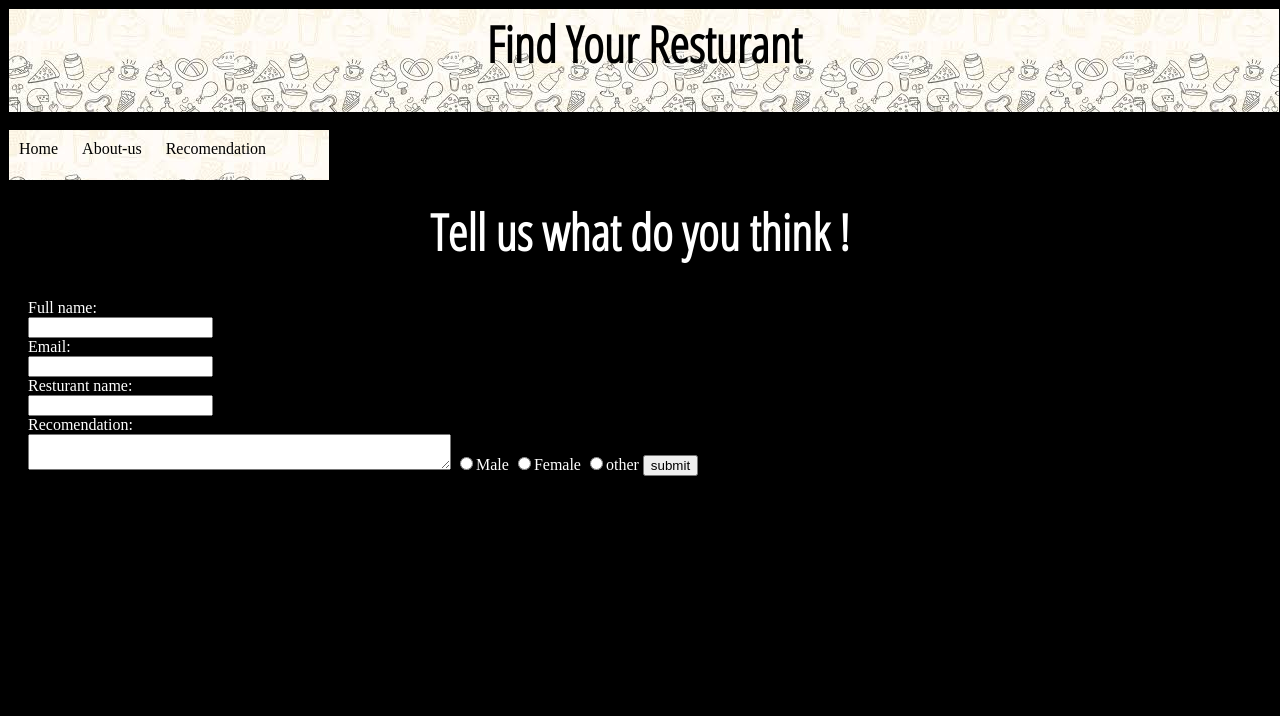
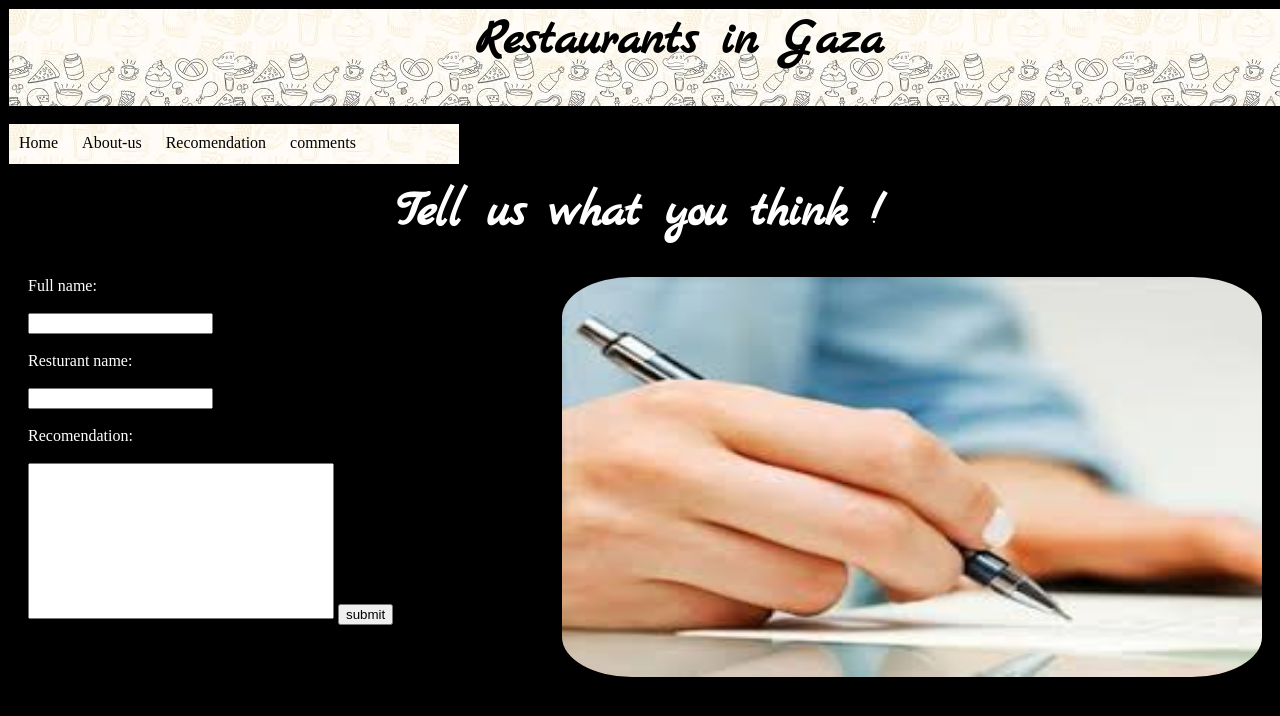
Before and after one commit to Khaledzaq/restaurant-project, a Flask app: page /recomendation in a window 1280 px wide; the page is wider, and only the part inside the window is pictured. Shown: the top 716 px of that part. Run offline with Flask 2, Linux system fonts and the light colour scheme.

Commit message:
changing the theme

```diff
--- a/app.py
+++ b/app.py
@@ -1,12 +1,16 @@
 from flask import Flask, render_template , request
 import random
-#import dataset
-#db = dataset.connect('postgres://yowahpfaxtsjoc:89e78de430594fa7bffec234ce5bc8ac9193cef0a864378fd900ddd573d65651@ec2-23-23-244-83.compute-1.amazonaws.com:5432/dbn2rcviq5s3i4')
-#info_table = db["restaurant_rate"]
+import dataset
+
+app = Flask(__name__)
+
+
+db = dataset.connect('postgres://yowahpfaxtsjoc:89e78de430594fa7bffec234ce5bc8ac9193cef0a864378fd900ddd573d65651@ec2-23-23-244-83.compute-1.amazonaws.com:5432/dbn2rcviq5s3i4')
+info_table = db["restaurant_rate"]
 
 
 
-app = Flask(__name__)
+
 
 @app.route("/")
 def homepage():
@@ -35,25 +39,27 @@ def westpage():
 @app.route("/recomendation")
 def recomendation():
 	return render_template("recomendation.html")
+	rec = info_table.find()
+	#return info_table.find_one(firname="khaled")
+	return render_template("veiwtheuser.html" , users= list(rec))
 
 
-@app.route("/viewtheuser", methods= ["POST"])
+
+@app.route("/veiwtheuser" , methods= ["POST"])
 def hello():
+
+#, methods= ["POST"]
 	user_fullname = request.form["fullname"]
-	user_email = request.form["email"]
 	user_restaurantname = request.form["restaurantname"]
 	user_recomindation = request.form["recomindation"]
-	info_table.insert(dict(fullname= user_fullname, useremail=user_email, restaurantname=user_restaurantname, userrecomindation=user_recomindation))
-	rec = table.find()
-	#return info_table.find_one(firname="khaled")
+	info_table.insert(dict(fullname= user_fullname , restaurantname=user_restaurantname, userrecomindation=user_recomindation))
 
-	return render_template("veiwtheuser.html" , users= list(rec))
+	fullname= user_fullname,
+	restaurantname=user_restaurantname,
+	userrecomindation=user_recomindation
 
-# fullname= user_fullname,
-# 		useremail=user_email,
-# 		restaurantname=user_restaurantname,
-# 		userrecomindation=user_recomindation
-# 		)
+	rec = info_table.find()
+	return render_template("veiwtheuser.html", users= list(rec))
 
 if (__name__)==("__main__") :
 	app.run()
--- a/static/stylesheets/aboutusstyle.css
+++ b/static/stylesheets/aboutusstyle.css
@@ -1,9 +1,11 @@
+
 .bordar{
 	margin:30px;
 	display:block;
 }
 
 .bordar img {
+	margin: 10px;
 	display: inline-block;
 	border-radius:50%;
 	height:300px;
--- a/static/stylesheets/style.css
+++ b/static/stylesheets/style.css
@@ -3,19 +3,30 @@ body{
 	background-color:black;
 }
 .white{
-	font-family: 'Open Sans Condensed', sans-serif;
 	color:white;
+
 }
 
-a {
+a{
 	text-decoration:none;
 	color:black;
 }
 
 
+.yellow{
+	color:yellow;
+}
+
+
+.font{
+	font-family:'Marck Script';
+}
+
+
 h1 {
-	font-size: 50px;
-	font-family: 'Open Sans Condensed', sans-serif;
+	color: black;
+	font-size:50px;
+	font-family:'Marck Script';
 	margin-top:1px;
 	text-align: center;
    }
@@ -23,8 +34,8 @@ h1 {
 .nav_bar {
 	background-image:url("../images/image3.jpeg");
 	padding:0px;
-	width :320px;
-	height:50px;
+	width :450px;
+	height:40px;
 	border:solid black 1px;
 	display:inline-block;
 
@@ -35,35 +46,76 @@ h1 {
 	display:inline-block;
 }
 
-li:hover {
 
+li:hover{
 	background-color:gray;
 }
 
 li {
-	color: white;
+	color:white;
 	padding:10px
 }
 
 .header-style{
 	background-image:url("../images/image3.jpeg");
-	width :1270px;
+	width :1340px;
 	height:150;
 	border:solid black 1px;
 }
+
 form{
 	color:white;
     margin:20px;}
 
 
 h2{ font-size:30px;
-	color:gray;
+	color:white;
 	margin:10px;
     margin-top:10px; }
 
 .gazaimg{
 	float:right;
-    margin:15px;}
+    margin:10px;}
 
 
-.diri{width:200px;}
+.diri{
+
+	width:200px;
+    margin-top:-10px;}
+
+
+h4{
+   margin:10px;
+   color:lightblue;
+   }
+
+h5{color:lightblue;
+  font-size:15px;
+  margin:15;
+  margin-top:0px;
+}
+
+.center{
+	background: #756e6e;
+	border: solid white;
+	padding: 20px;
+	float: center;
+	margin-left: 400px;
+	margin-right: 400px;
+	margin-top: 40px;
+}
+
+textarea{
+	resize: none;
+	width: 300px;
+	height: 150px;
+}
+
+
+
+.gazaima{
+    border-radius: 10%;
+	float:right;
+    margin:10px;
+    margin-top: 0px;
+}
--- a/templates/east.html
+++ b/templates/east.html
@@ -6,8 +6,8 @@
 {%block body%}
 <h2>Resturants in West Gaza :-</h2>
 <ul>
-	<a href="https://www.facebook.com/LevelUpGaza/"><li>Level up </li></a>
-	<a href="https://www.facebook.com/CordobaGaza/"><li>Al-Jamala</li></a>
+	<a href="https://www.facebook.com/LevelUpGaza/" target="null"><li>Level up </li></a>
+	<a href="https://www.facebook.com/CordobaGaza/" target="null"><li>Al-Jamala</li></a>
 
 </ul>
 {%endblock%}
--- a/templates/layout.html
+++ b/templates/layout.html
@@ -5,6 +5,7 @@
 	<title>My resturant Website</title>
 	<link rel="stylesheet" type="text/css" href="../static/stylesheets/style.css">
 	<link href="https://fonts.googleapis.com/css?family=Open+Sans+Condensed:300" rel="stylesheet">
+	<link href="https://fonts.googleapis.com/css?family=Marck+Script" rel="stylesheet">
 	{%block head%}
 	{%endblock%}
 
@@ -13,9 +14,9 @@
 
 <body>
 
-<div class=header-style>
+<div class='header-style'>
 	<h1>
-		Find Your Resturant
+		Restaurants in Gaza
 	</h1>
 </div>
 
@@ -31,6 +32,10 @@
 		<li class = "inline" >
 			<a href="/recomendation">Recomendation </a>
 		</li>
+		<li class = "inline">
+			<a href="/veiwtheuser">comments</a>
+
+		</li>
 
 	</ul>
 
--- a/templates/recomendation.html
+++ b/templates/recomendation.html
@@ -4,22 +4,19 @@
 {%endblock%}
 
 {%block body%}
-<h1 class="white">Tell us what do you think !</h1>
+<h1 class="white">Tell us what you think !</h1>
+
+
+<img class = "gazaima" src="../static/images/index5.jpeg" width=700px , height=400px>
 
 <form action="{{ url_for('hello')}}" method="post">
-	Full name:<br>
-	<input type="text"  name="fullname"><br>
-	Email:<br>
-	<input type="text"  name="email"><br>
-	Resturant name:<br>
-	<input type="text" name="restaurantname"><br>
-	Recomendation: <br>
-	<textarea class="message" type="text" cols="50" name="recomindation"></textarea>
-
-	<input type="radio" name="gender" value="male">Male
-	<input type="radio" name="gender" value="female">Female
-	<input type="radio" name="gender" value="other">other
-	<a href="/viewtheuser"><input type="submit" value="submit"></a>
+	Full name:<br><br>
+	<input type="text"  name="fullname"><br><br>
+	Resturant name:<br><br>
+	<input type="text" name="restaurantname"><br><br>
+	Recomendation: <br><br>
+	<textarea class="message" type="text" cols="50" name="recomindation" ></textarea>
+	<input type="submit" value="submit">
 
 </form>
 
--- a/templates/south.html
+++ b/templates/south.html
@@ -7,8 +7,8 @@
 
 <h2> Resturants in South Gaza :-</h2>
 <ul>
-	<a href="https://www.facebook.com/LevelUpGaza/"><li>AL-Roots</li></a>
-	<a href="https://www.facebook.com/CordobaGaza/"><li>Light House</li></a>
+	<a href="https://www.facebook.com/LevelUpGaza/" target = "null"><li>AL-Roots</li></a>
+	<a href="https://www.facebook.com/CordobaGaza/" target = "null"><li>Light House</li></a>
 
 
 </ul>
```
Also changed, not shown: templates/homepage.html (+10 -3 lines), templates/veiwtheuser.html (+26 -7 lines), templates/west.html (+6 -2 lines), static/images/9a249ff018.jpg (added), static/images/imagespp.jpeg (added), static/images/index12.jpeg (added), static/images/index5.jpeg (added), static/images/index7.jpeg (added), static/images/recommendation.jpg (added), static/images/roots.jpg (added), static/images/thumb.php.jpeg (added).
